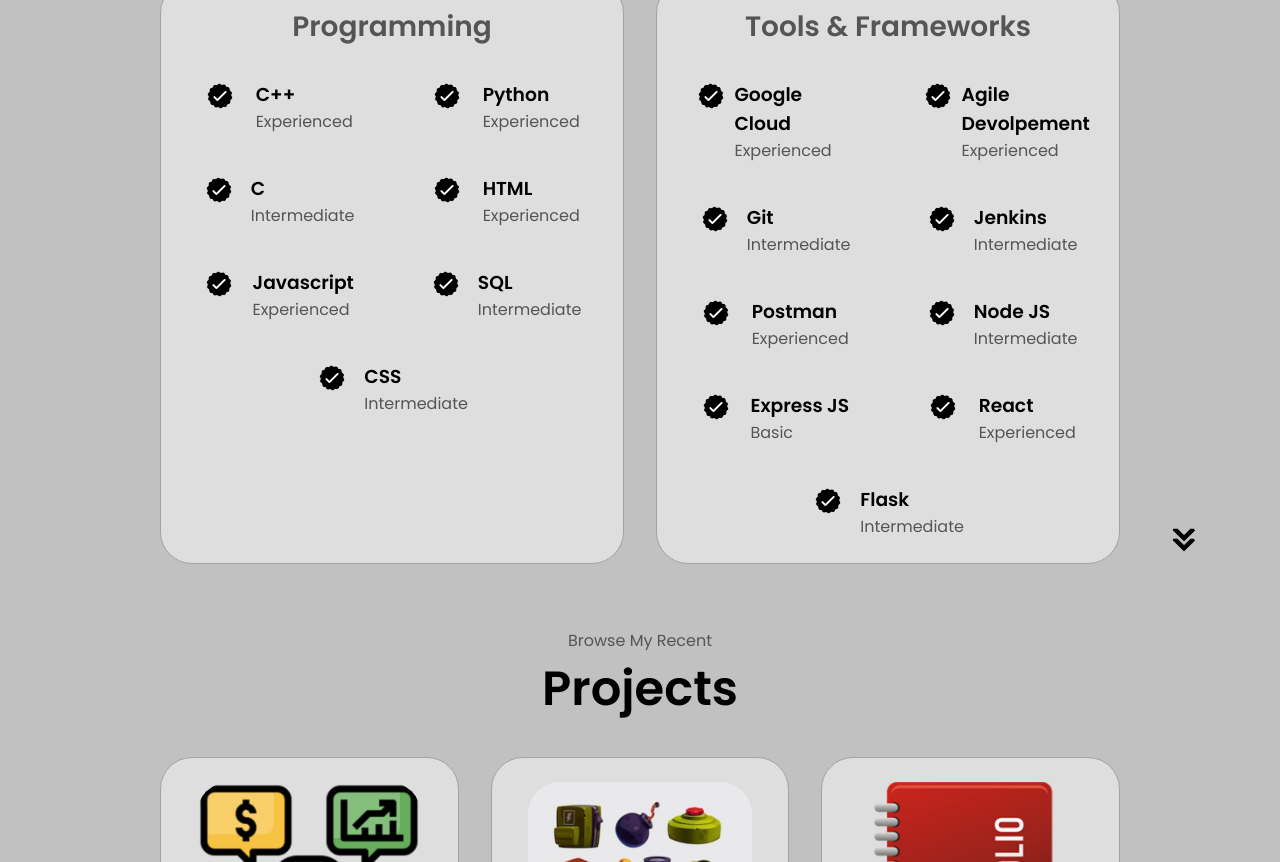
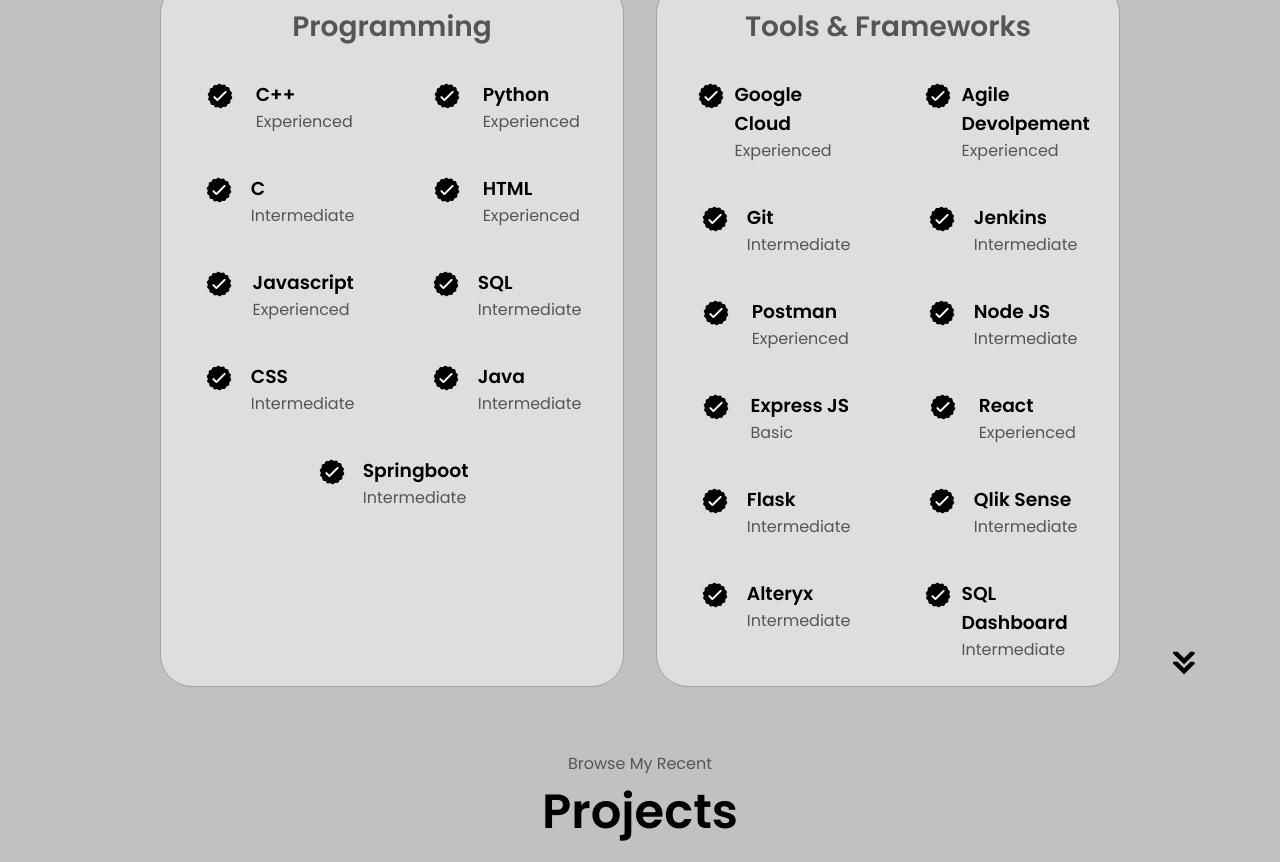
Before and after one commit to KushPatel52/personal-portfolio, a plain HTML site: page index.html in a window 1280 px wide. Shown: the part 1844-2706 px from the top of the page. Drawn offline with Linux system fonts and the light colour scheme.

Commit message:
New changes - May 4th

```diff
--- a/index.html
+++ b/index.html
@@ -94,7 +94,7 @@
                         >
                         <h3>Experiences:</h3>
                         <p>
-                            Systems Engineering Intern at Ford: 05/2023-08/2023 <br />Software Engineering Intern at Ford: 06/2022-08/2022
+                            Data Engineering Intern at Ford: May 2024 - Present <br /><br /> Systems Engineering Intern at Ford: 05/2023-08/2023 <br /><br />Software Engineering Intern at Ford: 06/2022-08/2022
                         </p>
                     </div>
                     <div class="details-container">
@@ -109,7 +109,7 @@
                 </div>
                 <div class="text-container">
                     <p>
-                        Hi, I'm Kush Patel, a computer science undergraduate at The University of Michigan. Currently pursuing my Bachelor's degree, I thrive on merging theoretical knowledge with hands-on experience. Some of my notable experiences include a systems engineering internship with Ford Motor Company, where I utilized various front-end and testing tools to support the Supply Chain Digitalization team, and a software engineering internship with Ford, where I utilized full-stack and devOps skills to create/update various Agile applications.
+                        Hi, I'm Kush Patel, a computer science undergraduate at The University of Michigan. Currently pursuing my Bachelor's degree, I thrive on merging theoretical knowledge with hands-on experience. Some of my notable experiences include a systems engineering internship with Ford Motor Company, where I utilized various front-end and testing tools to support the Supply Chain Digitalization team, and a software engineering internship with Ford, where I utilized full-stack and devOps skills to create/update various Agile applications. Currently I work as a Data Engineering Intern at Ford working on using Qlik Sense and SQL Dashboard to devolpe site IT dashboards.
                     </p>
                 </div>
             </div>
@@ -203,6 +203,28 @@
                             >
                             <div>
                                 <h3>CSS</h3>
+                                <p>Intermediate</p>
+                            </div>
+                        </article>
+                        <article>
+                            <img
+                                src="./assets/assets/checkmark.png"
+                                alt="Experience icon"
+                                class="icon"
+                            >
+                            <div>
+                                <h3>Java</h3>
+                                <p>Intermediate</p>
+                            </div>
+                        </article>
+                        <article>
+                            <img
+                                src="./assets/assets/checkmark.png"
+                                alt="Experience icon"
+                                class="icon"
+                            >
+                            <div>
+                                <h3>Springboot</h3>
                                 <p>Intermediate</p>
                             </div>
                         </article>
@@ -307,6 +329,39 @@
                             >
                             <div>
                                 <h3>Flask</h3>
+                                <p>Intermediate</p>
+                            </div>
+                        </article>
+                        <article>
+                            <img
+                                src="./assets/assets/checkmark.png"
+                                alt="Experience icon"
+                                class="icon"
+                            >
+                            <div>
+                                <h3>Qlik Sense</h3>
+                                <p>Intermediate</p>
+                            </div>
+                        </article>
+                        <article>
+                            <img
+                                src="./assets/assets/checkmark.png"
+                                alt="Experience icon"
+                                class="icon"
+                            >
+                            <div>
+                                <h3>Alteryx</h3>
+                                <p>Intermediate</p>
+                            </div>
+                        </article>
+                        <article>
+                            <img
+                                src="./assets/assets/checkmark.png"
+                                alt="Experience icon"
+                                class="icon"
+                            >
+                            <div>
+                                <h3>SQL Dashboard</h3>
                                 <p>Intermediate</p>
                             </div>
                         </article>
```
Also changed, not shown: 1 other file.
